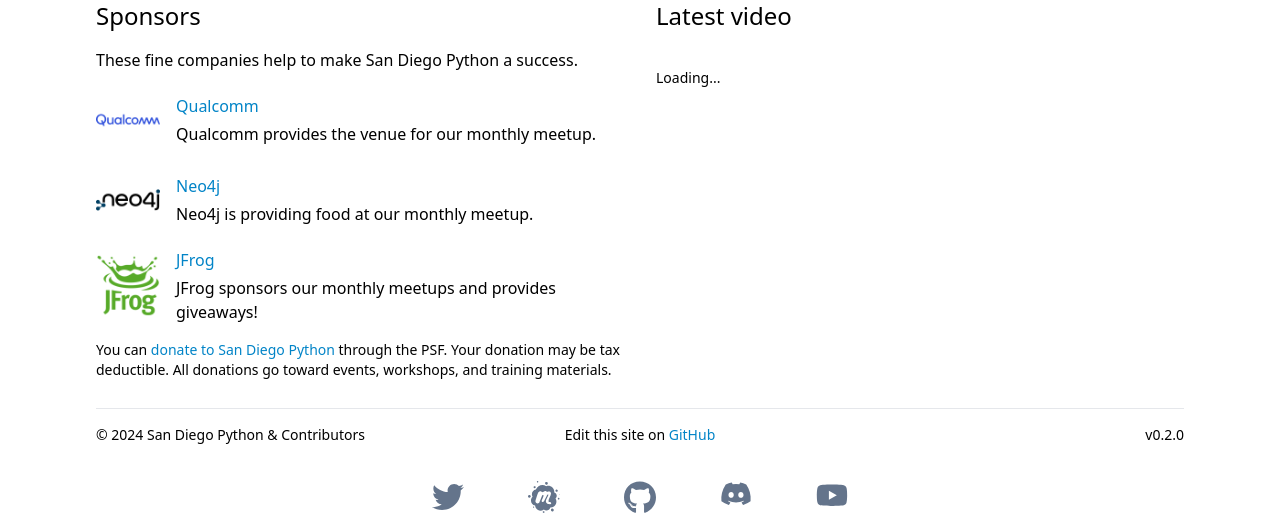
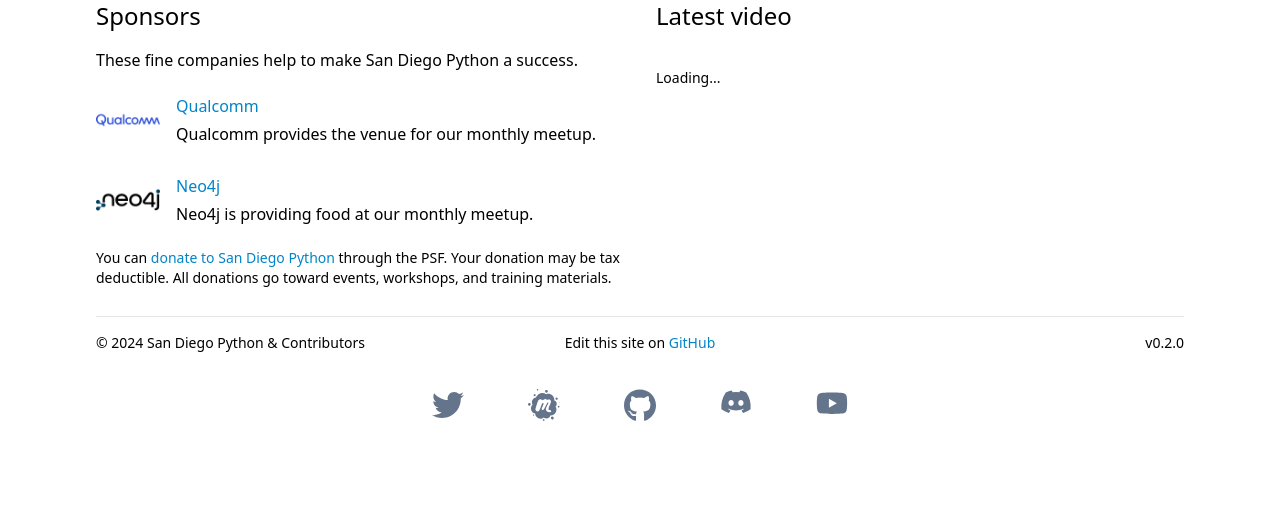
Before and after one commit to sandiegopython/pythonsd-django, a Django app: page / in a window 1280 px wide. Shown: the part 684-1213 px from the top of the page. After the commit the page ends 1105 px from the top, so only its background shows below. Run offline with Django 4.2, Linux system fonts and the light colour scheme; style sheets or scripts are compiled from the project's sources; some libraries are stand-ins or nearby versions.

Commit message:
Remove JFrog as a sponsor
They are no longer sponsoring the meetup.
We still list "past sponsors" on our meetup page.
Perhaps we should have a section on the website
for past sponsors.

```diff
--- a/pythonsd/templates/pythonsd/index.html
+++ b/pythonsd/templates/pythonsd/index.html
@@ -62,14 +62,6 @@
           </figcaption>
         </figure>
 
-        <figure class="flex items-center space-x-4">
-          <img src="{% static 'img/sponsors/jfrog-logo.png' %}" class="flex-none h-16" alt="JFrog">
-          <figcaption class="flex-auto">
-            <h5 class="mt-0 mb-1"><a href="https://jfrog.com/" rel="nofollow noopener noreferrer">JFrog</a></h5>
-            <p class="m-0">JFrog sponsors our monthly meetups and provides giveaways!</p>
-          </figcaption>
-        </figure>
-
         <p class="text-sm">You can <a href="https://psfmember.org/civicrm/contribute/transact/?reset=1&id=9">donate to San Diego Python</a> through the PSF. Your donation may be tax deductible. All donations go toward events, workshops, and training materials.</p>
 
       </div>
```
